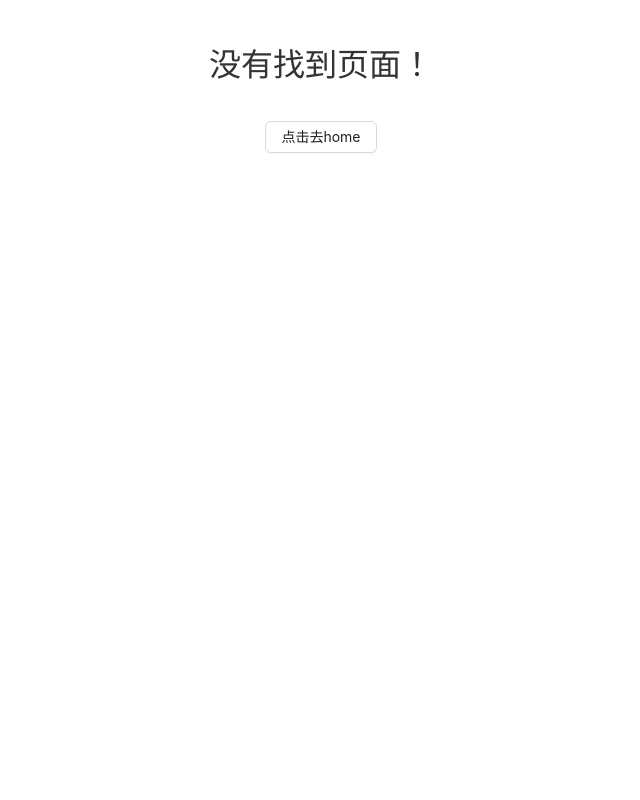
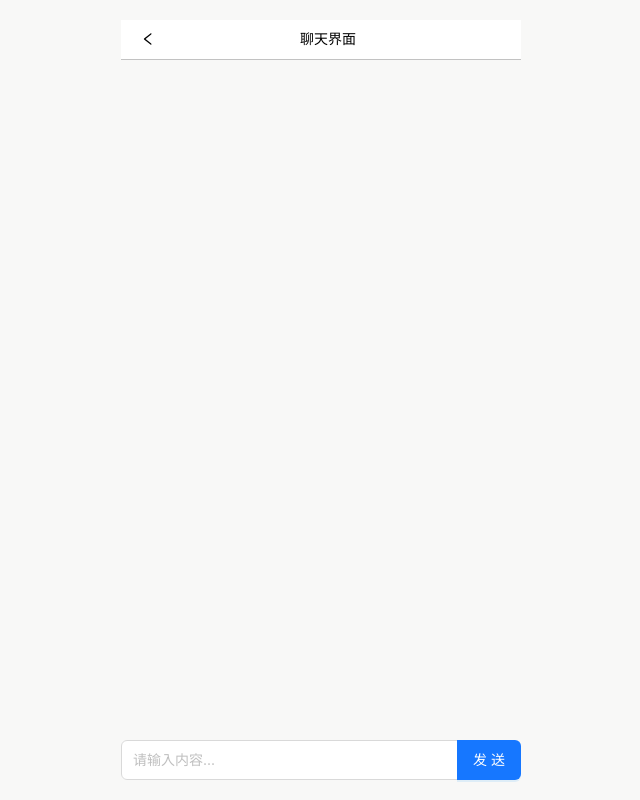
Before and after one commit to bwu-suai/react-ts-webpack, a React app: page /chatComponents in a window 1280 px wide. Shown: the whole page, without its empty margins (319-959 px from the left). Built offline with nearby package versions, Linux system fonts and the light colour scheme.

Commit message:
添加聊天页面

```diff
--- /dev/null
+++ b/src/pages/chatComponents/index.less
@@ -0,0 +1,116 @@
+.chat-window {
+  width: 100vw;
+  height: 100vh;
+  display: flex;
+  justify-content: center;
+  padding: 20px 0 20px;
+  box-sizing: border-box;
+
+  .chat-center-box {
+    width: 400px;
+    height: 100%;
+    // border: 1px solid #000;
+    display: flex;
+    align-items: center;
+    flex-direction: column;
+
+    .chat-title-view {
+      width: 100%;
+      height: 40px;
+      display: flex;
+      align-items: center;
+      justify-content: space-between;
+      padding: 0 20px;
+      color: #000;
+      font-size: 14px;
+      background-color: #fff;
+      border-bottom: 1px solid #c2c2c2;
+
+      .chat-title-left-back {
+        cursor: pointer;
+      }
+    }
+
+    .chat-content-view {
+      width: 100%;
+      flex: 1;
+      overflow: auto;
+      padding: 8px 10px;
+
+      .chat-other-view,
+      .chat-me-view {
+        width: 100%;
+        display: flex;
+        margin-bottom: 10px;
+
+        .avatar {
+          width: 40px;
+          height: 40px;
+          border-radius: 50%;
+          background-color: #8d8d8d;
+        }
+
+        .message-big-box {
+          width: calc(100% - 130px);
+        }
+
+        .message {
+          max-width: calc(100% - 130px);
+          height: min-content;
+          margin-top: 3px;
+          padding: 5px 10px;
+          display: flex;
+          flex-wrap: wrap;
+          border-radius: 10px;
+          background-color: #fff;
+          margin-left: 10px;
+          position: relative;
+
+          &::after {
+            width: 0;
+            height: 0;
+            content: "";
+            display: inline-block;
+            position: absolute;
+            left: -5px;
+            top: 12px;
+            border-right: 5px solid #fff;
+            border-bottom: 5px solid transparent;
+            border-top: 5px solid transparent; /* 三角形颜色 */
+          }
+        }
+
+        .message-two {
+          max-width: 100%;
+          height: min-content;
+          margin-top: 3px;
+          padding: 5px 8px;
+          display: flex;
+          flex-wrap: wrap;
+          border-radius: 10px;
+          background-color: #fff;
+          margin-right: 10px;
+          position: relative;
+
+          &::after {
+            width: 0;
+            height: 0;
+            content: "";
+            display: inline-block;
+            position: absolute;
+            right: -5px;
+            top: 12px;
+            border-left: 5px solid #fff;
+            border-bottom: 5px solid transparent;
+            border-top: 5px solid transparent; /* 三角形颜色 */
+          }
+        }
+      }
+    }
+
+    .chat-footer-view {
+      width: 100%;
+      height: 40px;
+    }
+  }
+}
--- /dev/null
+++ b/src/pages/chatComponents/index.tsx
@@ -0,0 +1,135 @@
+import React, { useState, useRef, useEffect, useCallback } from "react";
+import styles from "./index.less";
+import { Space, Input, Button, Form } from "antd";
+import { LeftOutlined } from "@ant-design/icons";
+import { useNavigate } from "react-router-dom";
+
+// 定义消息类型
+interface Message {
+  id: string;
+  content: string;
+  sender: "me" | "other"; // 发送者：自己/其他人
+  time: string; // 消息时间
+}
+
+const chatComponents = () => {
+  const [messageList, setMessageList] = useState<Message[]>([]);
+  const [inputValue, setInputValue] = useState("");
+  const divRef = useRef<HTMLDivElement>(null);
+
+  const navigate = useNavigate();
+
+  const endMessage = () => {
+    if (!inputValue) return;
+    setMessageList((val) => {
+      let list: Message[] = [
+        ...val,
+        {
+          id: `${Math.floor(10000000 + Math.random() * 90000000)}`,
+          content: inputValue,
+          sender: "me",
+          time: `${new Date().getTime()}`,
+        },
+      ];
+      return list;
+    });
+    const value = inputValue;
+    setInputValue("");
+    setScrollTop();
+    setTimeout(() => {
+      setMessageList((val) => {
+        let list: Message[] = [
+          ...val,
+          {
+            id: `${Math.floor(10000000 + Math.random() * 90000000)}`,
+            content: value,
+            sender: "other",
+            time: `${new Date().getTime()}`,
+          },
+        ];
+        return list;
+      });
+      setScrollTop();
+    }, 2000);
+  };
+
+  const setScrollTop = () =>
+    setTimeout(() => {
+      let eByView = document.getElementById("chat-content-view-id");
+      if (divRef.current) {
+        divRef.current.scrollTop =
+          eByView?.scrollHeight || divRef.current.scrollTop;
+      }
+    }, 10);
+
+  return (
+    <div className={styles["chat-window"]}>
+      <div className={styles["chat-center-box"]}>
+        <div className={styles["chat-title-view"]}>
+          <div
+            className={styles["chat-title-left-back"]}
+            onClick={() => {
+              navigate(-1);
+            }}
+          >
+            <LeftOutlined />
+          </div>
+          <div>聊天界面</div>
+          <div></div>
+        </div>
+        <div className={styles["chat-content-view"]} ref={divRef}>
+          <div id="chat-content-view-id">
+            {messageList.map((el) => {
+              return el.sender === "me" ? (
+                <div className={styles["chat-me-view"]} key={el.id}>
+                  <div
+                    className={styles["message-big-box"]}
+                    style={{
+                      marginLeft: "80px",
+                      display: "flex",
+                      justifyContent: "flex-end",
+                    }}
+                  >
+                    <div className={`${styles["message-two"]}`}>
+                      {el.content}
+                    </div>
+                  </div>
+                  <div className={styles["avatar"]}></div>
+                </div>
+              ) : (
+                <div className={styles["chat-other-view"]} key={el.id}>
+                  <div className={styles["avatar"]}></div>
+                  <div className={styles["message"]}>{el.content}</div>
+                </div>
+              );
+            })}
+          </div>
+        </div>
+
+        <div className={styles["chat-footer-view"]}>
+          <Form style={{ width: "100%", height: "100%" }}>
+            <Space.Compact style={{ width: "100%", height: "100%" }}>
+              <Input
+                placeholder="请输入内容..."
+                value={inputValue}
+                onChange={(e) => {
+                  setInputValue(e.target.value);
+                }}
+              />
+              <Button
+                htmlType="submit"
+                type="primary"
+                style={{ height: "100%" }}
+                onClick={() => endMessage()}
+              >
+                发送
+              </Button>
+            </Space.Compact>
+          </Form>
+        </div>
+      </div>
+    </div>
+  );
+};
+
+export default chatComponents;
--- a/src/pages/home/index.tsx
+++ b/src/pages/home/index.tsx
@@ -98,6 +98,14 @@ export default function Home() {
         >
           点击开始动画
         </Button>
+
+        <Button
+          onClick={() => {
+            navigate("/chatComponents");
+          }}
+        >
+          去chatComponents页面
+        </Button>
       </Space>
 
       <div
@@ -115,9 +123,7 @@ export default function Home() {
           setIsModalOpen(false);
         }}
       >
-        <p>Some contents...</p>
-        <p>Some contents...</p>
-        <p>Some contents...</p>
+        <p>哈哈哈哈哈哈332211</p>
       </Modal>
     </div>
   );
--- a/src/pages/sort/index.tsx
+++ b/src/pages/sort/index.tsx
@@ -5,10 +5,12 @@ import { useSelector } from "react-redux";
 import { RootState } from "@/stores/index";
 import styles from "./index.less";
 import IndustryTreeSelector from "@/components/industery";
-
+1;
 const Home: React.FC = () => {
   const navigate = useNavigate();
   const tryStore = useSelector((state: RootState) => state.tryStore);
+
+  const [modalShow, setModalShow] = React.useState(false);
 
   return (
     <div className={styles["sort-page-big-box"]}>
@@ -21,8 +23,9 @@ const Home: React.FC = () => {
       >
         点击返回
       </Button>
+      <Button onClick={() => setModalShow(true)}>点击弹窗</Button>
       <div className={styles["haaa"]}></div>
-      <Modal open={true} width="70vw">
+      <Modal open={modalShow} width="70vw" onCancel={() => setModalShow(false)}>
         <div style={{ height: "600px", width: "100%", overflow: "auto" }}>
           <IndustryTreeSelector />
         </div>
--- a/src/router/index.tsx
+++ b/src/router/index.tsx
@@ -6,6 +6,7 @@ const Home = lazy(() => import("@/pages/home"));
 const Sort = lazy(() => import("@/pages/sort"));
 const ListPage = lazy(() => import("@/pages/listpage"));
 const NotFound = lazy(() => import("@/pages/notFound"));
+const ChatComponents = lazy(() => import("@/pages/chatComponents"));
 
 const AppRouter: React.FC = () => {
   return (
@@ -15,6 +16,7 @@ const AppRouter: React.FC = () => {
           <Route index={true} element={<Home />}></Route>
           <Route path="/sort" element={<Sort />}></Route>
           <Route path="/listpage" element={<ListPage />}></Route>
+          <Route path="/chatComponents" element={<ChatComponents />}></Route>
         </Route>
         <Route path="*" element={<NotFound />}></Route>
       </Routes>
```
